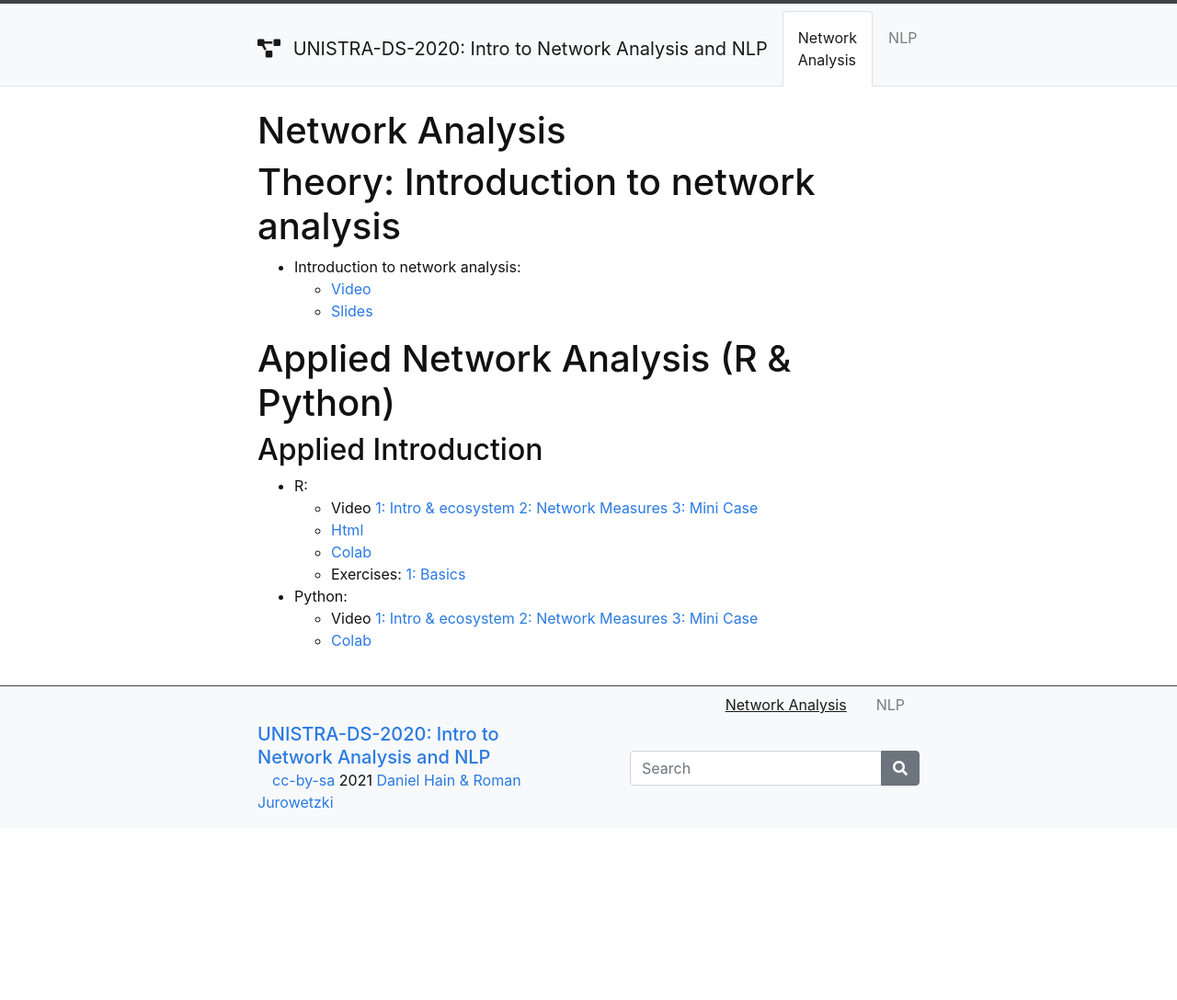
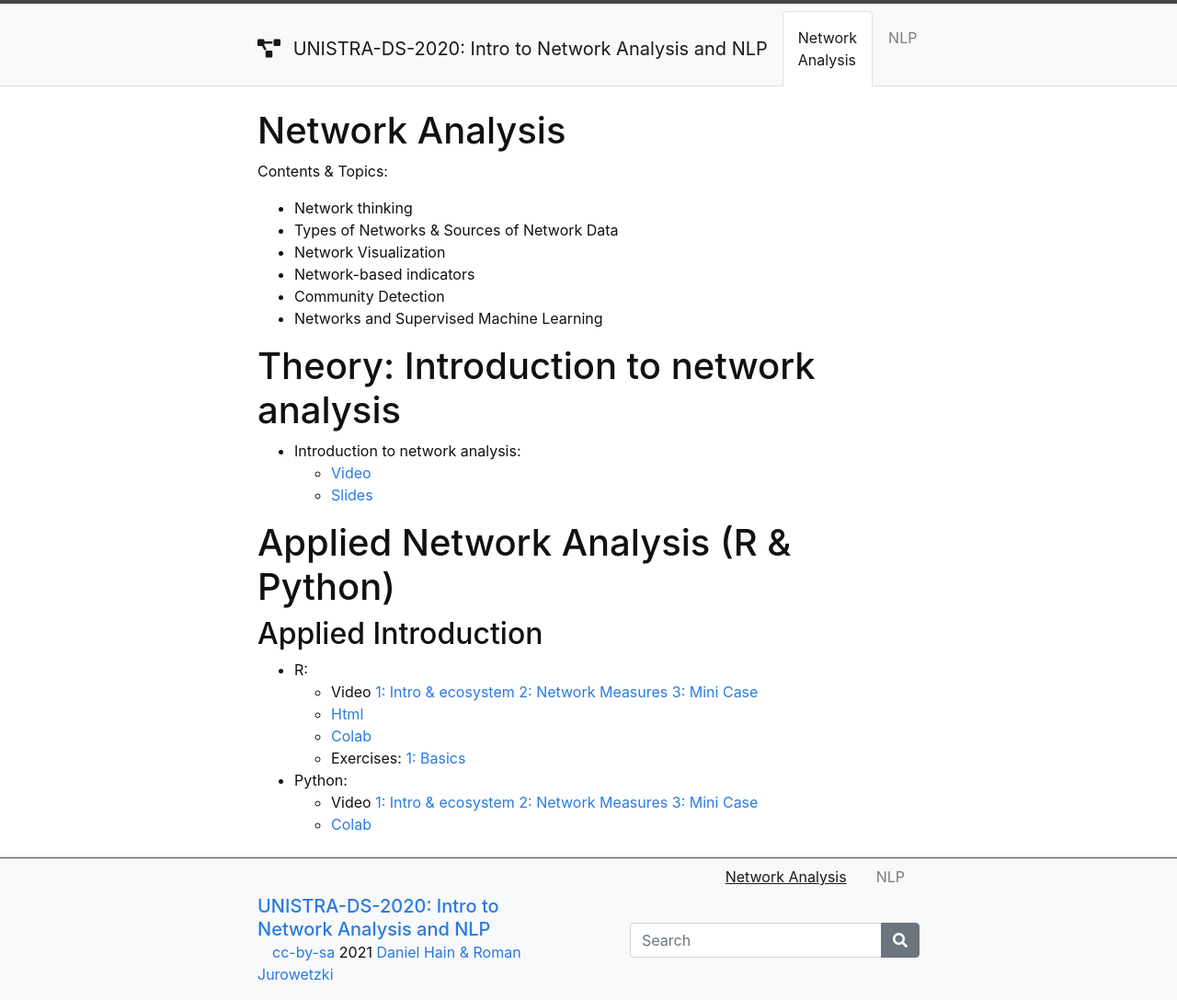
Before and after one commit to SDS-AAU/UNISTRA-DS-2020, a Jekyll site: the page built from content/0-networks.md, in a window 1280 px wide. Shown: the whole page at 92% size. Built offline with Jekyll 4.4.1, drawn with Linux system fonts in a browser that asks for light colours; before the commit the page ends 900 px from its top, so only the background shows below that.

Commit message:
Update 0-networks.md

```diff
--- a/content/0-networks.md
+++ b/content/0-networks.md
@@ -3,7 +3,14 @@ title: Network Analysis
 nav: Network Analysis
 ---
 
+Contents & Topics:
 
+* Network thinking
+* Types of Networks & Sources of Network Data
+* Network Visualization
+* Network-based indicators
+* Community Detection
+* Networks and Supervised Machine Learning
 
 
 # Theory: Introduction to network analysis
```
